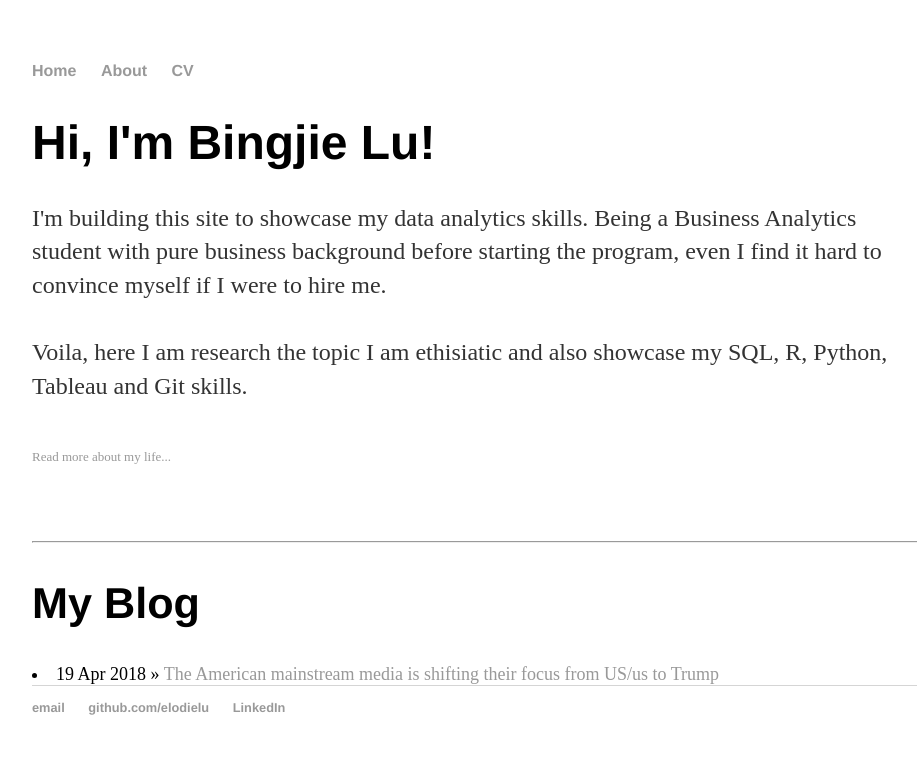
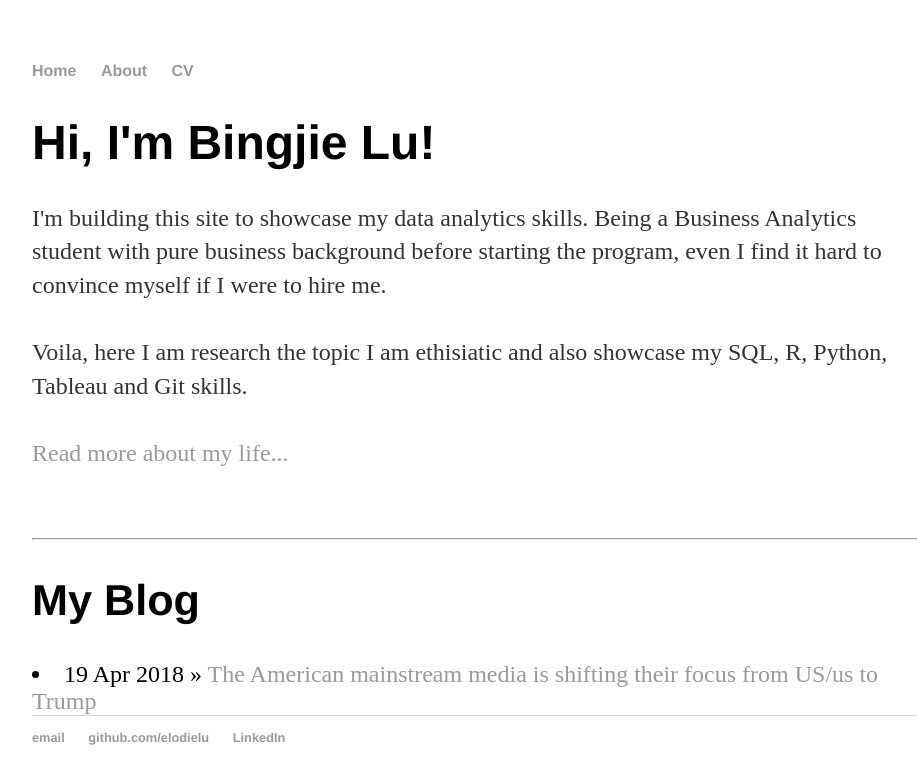
Before and after one commit to elodielu/elodielu.github.io, a Jekyll site: the page built from index.html, in a window 1280 px wide. Shown: the top 784 px of the page, without its empty margins (160-1077 px from the left). Built offline with Jekyll 4.4.1, drawn with Linux system fonts in a browser that asks for light colours.

Commit message:
Update index.html

```diff
--- a/index.html
+++ b/index.html
@@ -9,12 +9,12 @@
 			<br>
 			Voila, here I am research the topic I am ethisiatic and also showcase my SQL, R, Python, Tableau and Git skills.<br>
 			<br>
-			<font size="-1"><a href="/about">Read more about my life...</a></p></font>
+			<a href="/about">Read more about my life...</a></p>
 			<br><br>
 
 			<hr>
 			<h2>My Blog</h2>
-			<font size="+1">
+			<font size="+2">
 			{% for post in site.posts %}
 			   <li><span>{{ post.date | date_to_string }}</span> &raquo; <a href="{{ post.url }}" title="{{ post.title }}">{{ post.title }}</a></li>
 			{% endfor %}</font>
```
